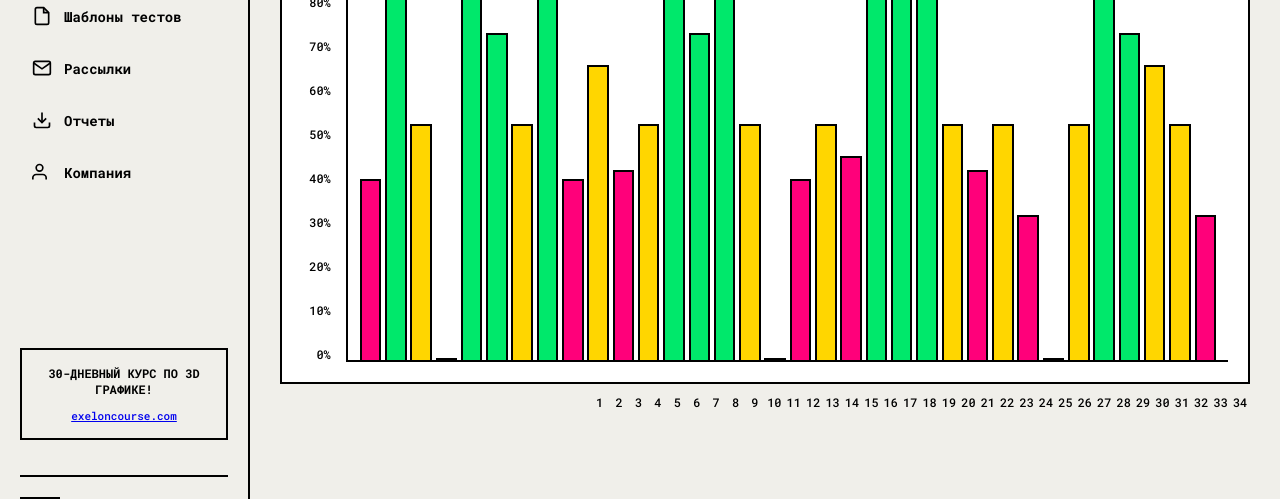
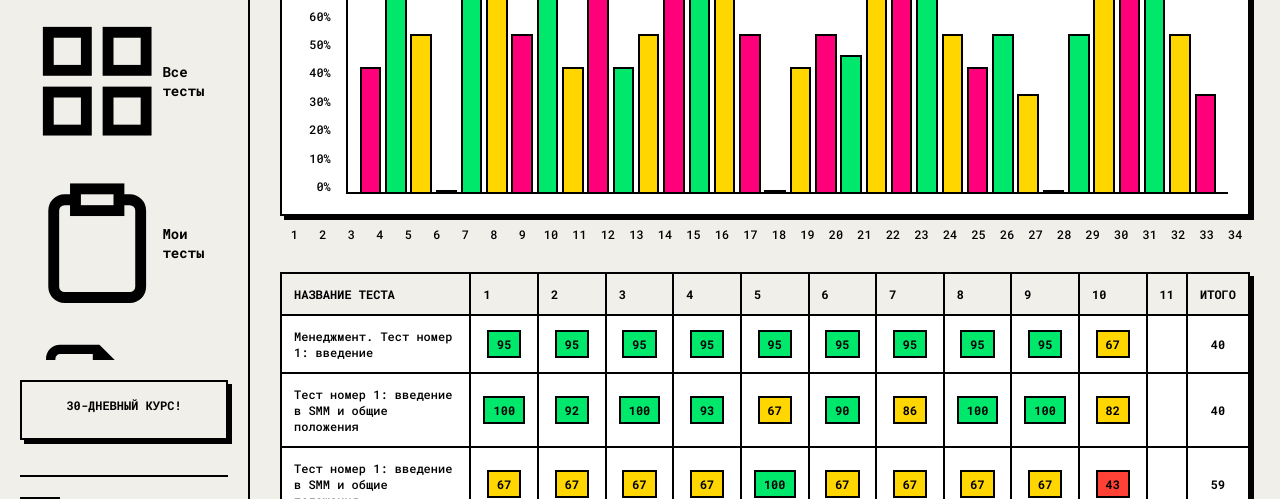
Before and after one commit to rbliar2312/resume, a plain HTML site: page graf.html in a window 1280 px wide. Shown: the part 243-742 px from the top of the page. Drawn offline with Linux system fonts and the light colour scheme; grey boxes are pictures that could not be loaded.

Commit message:
Update graf.html

```diff
--- a/graf.html
+++ b/graf.html
@@ -3,7 +3,7 @@
 <head>
     <meta charset="UTF-8">
     <meta name="viewport" content="width=device-width, initial-scale=1.0">
-    <title>График [BRUTALIST DIARY 2.2]</title>
+    <title>График [BRUTALIST DIARY 2.3]</title>
     <style>
         @import url('https://fonts.googleapis.com/css2?family=Roboto+Mono:wght@400;500;700&family=Lora:wght@700&display=swap');
         :root {
@@ -15,93 +15,76 @@
             --accent-primary: #FF007A;
             --accent-yellow: #FFD600;
             --accent-green: #00E86B;
-            --accent-blue: #00A3FF;
+            --accent-red: #FF4136;
             --border-width: 2px;
             --sidebar-width: 250px;
+            --hard-shadow: 4px 4px 0px var(--border-color);
         }
         * { margin: 0; padding: 0; box-sizing: border-box; border-radius: 0 !important; }
         body { font-family: var(--font-mono); background-color: var(--bg-paper); color: var(--text-primary); font-size: 14px; font-weight: 500; }
         .page-wrapper { display: flex; }
 
-        /* === БОКОВАЯ ПАНЕЛЬ === */
         .sidebar { width: var(--sidebar-width); height: 100vh; background-color: var(--bg-paper); border-right: var(--border-width) solid var(--border-color); position: fixed; top: 0; left: 0; display: flex; flex-direction: column; padding: 20px; }
         .sidebar-header { margin-bottom: 20px; padding-bottom: 20px; border-bottom: var(--border-width) solid var(--border-color); }
         .sidebar-header img { height: 24px; filter: grayscale(1); }
         .sidebar-nav { flex-grow: 1; overflow-y: auto; }
         .sidebar-nav ul { list-style: none; }
-        .sidebar-nav li a { display: flex; align-items: center; padding: 12px; text-decoration: none; color: var(--text-primary); font-weight: 700; margin-bottom: 8px; transition: none; }
-        .sidebar-nav li a svg { margin-right: 12px; width: 20px; height: 20px; }
+        .sidebar-nav li a { display: flex; align-items: center; padding: 12px; text-decoration: none; color: var(--text-primary); font-weight: 700; margin-bottom: 8px; }
         .sidebar-nav li a:hover { background-color: var(--accent-yellow); }
         .sidebar-nav li a.active { background-color: var(--accent-primary); }
         .sidebar-footer { margin-top: auto; padding-top: 20px; border-top: var(--border-width) solid var(--border-color); }
         .user-profile { display: flex; align-items: center; justify-content: space-between; }
-        .user-profile .profile-info { display: flex; align-items: center; gap: 10px; }
         .user-profile img { width: 40px; height: 40px; border: var(--border-width) solid var(--border-color); }
-        .user-profile .logout-btn { cursor: pointer; }
         .ad-container { padding: 20px 0; }
-        .ad-block { border: var(--border-width) solid var(--border-color); padding: 15px; text-align: center; font-size: 12px; margin-bottom: 15px; }
+        .ad-block { border: var(--border-width) solid var(--border-color); padding: 15px; text-align: center; font-size: 12px; margin-bottom: 15px; box-shadow: var(--hard-shadow); }
         .ad-block .ad-title { font-weight: 700; margin-bottom: 10px; text-transform: uppercase; }
-        .ad-block .ad-link { font-size: 11px; text-decoration: underline; }
 
-        /* === ОСНОВНОЙ КОНТЕНТ === */
         .main-content { margin-left: var(--sidebar-width); width: calc(100% - var(--sidebar-width)); padding: 30px; }
 
         .page-title-header { display: flex; justify-content: space-between; align-items: flex-end; margin-bottom: 20px; padding-bottom: 20px; border-bottom: var(--border-width) solid var(--border-color); }
         h1 { font-family: var(--font-serif); font-size: 32px; font-weight: 700; text-transform: uppercase; line-height: 1.2; }
-        h1 .subtitle { font-family: var(--font-mono); font-size: 14px; font-weight: 400; color: #888; text-transform: none; display: block; }
         .tabs { display: flex; }
         .tab-item { padding: 10px 15px; border: var(--border-width) solid var(--border-color); margin-left: -2px; font-weight: 700; cursor: pointer; background: #fff; }
         .tab-item.active { background: var(--accent-primary); }
 
-        /* === ГРАФИК === */
-        .chart-container {
-            height: 500px;
+        .chart-container { background: #fff; border: var(--border-width) solid var(--border-color); padding: 20px; display: flex; box-shadow: var(--hard-shadow); }
+        .y-axis { display: flex; flex-direction: column; justify-content: space-between; height: 300px; padding-right: 15px; font-size: 12px; text-align: right; border-right: var(--border-width) solid var(--border-color); }
+        .chart-area { flex-grow: 1; display: flex; justify-content: space-around; align-items: flex-end; height: 300px; padding: 0 10px; border-bottom: var(--border-width) solid var(--border-color); position: relative; }
+        .bar { width: calc(100% / 40); border: var(--border-width) solid var(--border-color); border-bottom: none; cursor: pointer; }
+        .x-axis { display: flex; justify-content: space-around; padding-top: 10px; font-size: 12px; }
+        .x-axis-label { width: calc(100% / 40); text-align: center; }
+
+        .results-table {
+            margin-top: 30px;
             width: 100%;
+            border-collapse: collapse;
             background: #fff;
             border: var(--border-width) solid var(--border-color);
-            padding: 20px;
-            display: flex;
+            box-shadow: var(--hard-shadow);
         }
-        .y-axis {
-            display: flex;
-            flex-direction: column;
-            justify-content: space-between;
-            height: 100%;
-            padding-right: 15px;
-            font-size: 12px;
-            text-align: right;
-            border-right: var(--border-width) solid var(--border-color);
-        }
-        .chart-area {
-            flex-grow: 1;
-            display: flex;
-            justify-content: space-around;
-            align-items: flex-end;
-            padding: 0 10px;
-            border-bottom: var(--border-width) solid var(--border-color);
-            position: relative;
-        }
-        .bar {
-            width: calc(100% / 40); /* ~ширина столбца */
+        .results-table th, .results-table td {
             border: var(--border-width) solid var(--border-color);
-            border-bottom: none;
-            cursor: pointer;
-            transition: filter 0.2s;
-        }
-        .bar:hover {
-            filter: brightness(1.1);
-        }
-        .x-axis {
-            display: flex;
-            justify-content: space-around;
-            padding-left: calc(var(--sidebar-width) + 60px); /* Синхронизация с Y-осью */
-            padding-top: 10px;
+            padding: 12px;
+            text-align: left;
             font-size: 12px;
         }
-        .x-axis-label {
-            width: calc(100% / 40);
+        .results-table th {
+            background-color: var(--bg-paper);
+            font-weight: 700;
+            text-transform: uppercase;
+        }
+        .results-table td.score-cell {
             text-align: center;
         }
+        .score-box {
+            display: inline-block;
+            padding: 4px 8px;
+            font-weight: 700;
+            border: var(--border-width) solid var(--border-color);
+        }
+        .score-green { background-color: var(--accent-green); }
+        .score-yellow { background-color: var(--accent-yellow); }
+        .score-red { background-color: var(--accent-red); }
 
         @media (max-width: 992px) {
             .page-wrapper { display: block; }
@@ -117,111 +100,107 @@
             <div class="sidebar-header"><img src="https://storage.yandexcloud.net/s.mierasoft.com/media/logo_color.svg" alt="Merasoft Logo"></div>
             <div class="sidebar-nav">
                 <ul>
-                    <li><a href="#" class="active" onclick="showInfo('График')"><svg viewBox="0 0 24 24" fill="none" stroke="currentColor" stroke-width="2"><path d="M3 3v18h18"/><path d="M18.7 8a6 6 0 0 0-8.4 0L4 14"/></svg>График</a></li>
-                    <li><a href="#" onclick="showInfo('Все тесты')"><svg viewBox="0 0 24 24" fill="none" stroke="currentColor" stroke-width="2"><rect x="3" y="3" width="7" height="7"></rect><rect x="14" y="3" width="7" height="7"></rect><rect x="14" y="14" width="7" height="7"></rect><rect x="3" y="14" width="7" height="7"></rect></svg>Все тесты</a></li>
-                    <li><a href="#" onclick="showInfo('Мои тесты')"><svg viewBox="0 0 24 24" fill="none" stroke="currentColor" stroke-width="2"><path d="M16 4h2a2 2 0 0 1 2 2v14a2 2 0 0 1-2 2H6a2 2 0 0 1-2-2V6a2 2 0 0 1 2-2h2"></path><rect x="8" y="2" width="8" height="4"></rect></svg>Мои тесты</a></li>
-                    <li><a href="#" onclick="showInfo('Шаблоны тестов')"><svg viewBox="0 0 24 24" fill="none" stroke="currentColor" stroke-width="2"><path d="M14 2H6a2 2 0 0 0-2 2v16a2 2 0 0 0 2 2h12a2 2 0 0 0 2-2V8z"></path><polyline points="14 2 14 8 20 8"></polyline></svg>Шаблоны тестов</a></li>
-                    <li><a href="#" onclick="showInfo('Рассылки')"><svg viewBox="0 0 24 24" fill="none" stroke="currentColor" stroke-width="2"><path d="M4 4h16c1.1 0 2 .9 2 2v12c0 1.1-.9 2-2 2H4c-1.1 0-2-.9-2-2V6c0-1.1.9-2 2-2z"></path><polyline points="22,6 12,13 2,6"></polyline></svg>Рассылки</a></li>
-                    <li><a href="#" onclick="showInfo('Отчеты')"><svg viewBox="0 0 24 24" fill="none" stroke="currentColor" stroke-width="2"><path d="M21 15v4a2 2 0 0 1-2 2H5a2 2 0 0 1-2-2v-4"></path><polyline points="7 10 12 15 17 10"></polyline><line x1="12" y1="15" x2="12" y2="3"></line></svg>Отчеты</a></li>
-                    <li><a href="https://www.pornhub.com" target="_blank"><svg viewBox="0 0 24 24" fill="none" stroke="currentColor" stroke-width="2"><path d="M17 21v-2a4 4 0 0 0-4-4H5a4 4 0 0 0-4 4v2"></path><circle cx="9" cy="7" r="4"></circle></svg>Компания</a></li>
+                    <li><a href="#" class="active"><svg viewBox="0 0 24 24" fill="none" stroke="currentColor" stroke-width="2"><path d="M3 3v18h18"/><path d="M18.7 8a6 6 0 0 0-8.4 0L4 14"/></svg>График</a></li>
+                    <li><a href="#"><svg viewBox="0 0 24 24" fill="none" stroke="currentColor" stroke-width="2"><rect x="3" y="3" width="7" height="7"></rect><rect x="14" y="3" width="7" height="7"></rect><rect x="14" y="14" width="7" height="7"></rect><rect x="3" y="14" width="7" height="7"></rect></svg>Все тесты</a></li>
+                    <li><a href="#"><svg viewBox="0 0 24 24" fill="none" stroke="currentColor" stroke-width="2"><path d="M16 4h2a2 2 0 0 1 2 2v14a2 2 0 0 1-2 2H6a2 2 0 0 1-2-2V6a2 2 0 0 1 2-2h2"></path><rect x="8" y="2" width="8" height="4"></rect></svg>Мои тесты</a></li>
+                    <li><a href="#"><svg viewBox="0 0 24 24" fill="none" stroke="currentColor" stroke-width="2"><path d="M14 2H6a2 2 0 0 0-2 2v16a2 2 0 0 0 2 2h12a2 2 0 0 0 2-2V8z"></path><polyline points="14 2 14 8 20 8"></polyline></svg>Шаблоны тестов</a></li>
                 </ul>
             </div>
             <div class="ad-container">
                  <div class="ad-block">
-                    <p class="ad-title">30-ДНЕВНЫЙ КУРС ПО 3D ГРАФИКЕ!</p>
-                    <a href="#" onclick="alert('Переход на exeloncourse.com')" class="ad-link">exeloncourse.com</a>
+                    <p class="ad-title">30-ДНЕВНЫЙ КУРС!</p>
                 </div>
             </div>
             <div class="sidebar-footer">
                 <div class="user-profile">
-                    <div class="profile-info">
-                        <img src="https://i.pravatar.cc/150?u=a042581f4e29026704d" alt="User Avatar">
-                    </div>
-                    <svg onclick="alert('Выход')" class="logout-btn" width="24" height="24" viewBox="0 0 24 24" fill="none" stroke="currentColor" stroke-width="2"><path d="M15 3H19a2 2 0 0 1 2 2v14a2 2 0 0 1-2 2H15"></path><polyline points="10 17 15 12 10 7"></polyline><line x1="15" y1="12" x2="3" y2="12"></line></svg>
+                     <img src="https://i.pravatar.cc/150?u=a042581f4e29026704d" alt="User Avatar">
                 </div>
             </div>
         </nav>
 
         <main class="main-content">
             <div class="page-title-header">
-                <h1>ГРАФИК<span class="subtitle">/ Результаты / Итоги по вопросам</span></h1>
+                <h1>ГРАФИК</h1>
                 <div class="tabs">
-                    <div class="tab-item" onclick="showInfo('Вкладка Расписание')">Расписание</div>
-                    <div class="tab-item active" onclick="showInfo('Вкладка Результаты')">Результаты</div>
-                    <div class="tab-item" onclick="showInfo('Вкладка Избранное')">Избранное</div>
+                    <div class="tab-item">Расписание</div>
+                    <div class="tab-item active">Результаты</div>
+                    <div class="tab-item">Избранное</div>
                 </div>
             </div>
 
             <div class="chart-container">
                 <div class="y-axis">
-                    <span>100%</span>
-                    <span>90%</span>
-                    <span>80%</span>
-                    <span>70%</span>
-                    <span>60%</span>
-                    <span>50%</span>
-                    <span>40%</span>
-                    <span>30%</span>
-                    <span>20%</span>
-                    <span>10%</span>
-                    <span>0%</span>
+                    <span>100%</span><span>90%</span><span>80%</span><span>70%</span><span>60%</span><span>50%</span><span>40%</span><span>30%</span><span>20%</span><span>10%</span><span>0%</span>
                 </div>
-                <div class="chart-area" id="chart">
-                    <!-- Столбцы будут сгенерированы скриптом -->
-                </div>
+                <div class="chart-area" id="chart"></div>
             </div>
-            <div class="x-axis" id="x-axis">
-                <!-- Метки будут сгенерированы скриптом -->
-            </div>
+            <div class="x-axis" id="x-axis"></div>
+
+            <table class="results-table" id="results-table">
+                <thead>
+                    <tr>
+                        <th>Название теста</th>
+                        <th>1</th><th>2</th><th>3</th><th>4</th><th>5</th><th>6</th><th>7</th><th>8</th><th>9</th><th>10</th><th>11</th>
+                        <th>Итого</th>
+                    </tr>
+                </thead>
+                <tbody>
+                    <!-- Данные будут добавлены скриптом -->
+                </tbody>
+            </table>
         </main>
     </div>
 
     <script>
-        // --- ПРОСТАЯ ИНТЕРАКТИВНОСТЬ ---
-        function showInfo(message) {
-            alert(`Вы кликнули на: ${message}`);
-        }
-
-        // --- ГЕНЕРАЦИЯ ГРАФИКА ---
         document.addEventListener('DOMContentLoaded', () => {
             const chartArea = document.getElementById('chart');
             const xAxis = document.getElementById('x-axis');
-            const data = [
-                { value: 40, color: 'var(--accent-primary)' }, { value: 82, color: 'var(--accent-green)' },
-                { value: 52, color: 'var(--accent-yellow)' }, { value: 0, color: 'transparent' },
-                { value: 81, color: 'var(--accent-green)' }, { value: 72, color: 'var(--accent-green)' },
-                { value: 52, color: 'var(--accent-yellow)' }, { value: 100, color: 'var(--accent-green)' },
-                { value: 40, color: 'var(--accent-primary)' }, { value: 65, color: 'var(--accent-yellow)' },
-                { value: 42, color: 'var(--accent-primary)' }, { value: 52, color: 'var(--accent-yellow)' },
-                { value: 82, color: 'var(--accent-green)' }, { value: 72, color: 'var(--accent-green)' },
-                { value: 85, color: 'var(--accent-green)' }, { value: 52, color: 'var(--accent-yellow)' },
-                { value: 0, color: 'transparent' }, { value: 40, color: 'var(--accent-primary)' },
-                { value: 52, color: 'var(--accent-yellow)' }, { value: 45, color: 'var(--accent-primary)' },
-                { value: 81, color: 'var(--accent-green)' }, { value: 90, color: 'var(--accent-green)' },
-                { value: 90, color: 'var(--accent-green)' }, { value: 52, color: 'var(--accent-yellow)' },
-                { value: 42, color: 'var(--accent-primary)' }, { value: 52, color: 'var(--accent-yellow)' },
-                { value: 32, color: 'var(--accent-primary)' }, { value: 0, color: 'transparent' },
-                { value: 52, color: 'var(--accent-yellow)' }, { value: 81, color: 'var(--accent-green)' },
-                { value: 72, color: 'var(--accent-green)' }, { value: 65, color: 'var(--accent-yellow)' },
-                { value: 52, color: 'var(--accent-yellow)' }, { value: 32, color: 'var(--accent-primary)' },
-            ];
+            const chartData = [42,85,53,0,85,73,53,100,42,66,42,53,85,73,88,53,0,42,53,46,85,92,92,53,42,53,33,0,53,85,73,66,53,33];
+            const colors = ['var(--accent-primary)', 'var(--accent-green)', 'var(--accent-yellow)'];
 
-            data.forEach((point, index) => {
-                // Создаем столбец
+            chartData.forEach((value, index) => {
                 const bar = document.createElement('div');
                 bar.className = 'bar';
-                bar.style.height = `${point.value}%`;
-                bar.style.backgroundColor = point.color;
-                bar.title = `Вопрос ${index + 1}: ${point.value}%`;
-                bar.onclick = () => showInfo(`Столбец ${index + 1} (${point.value}%)`);
+                bar.style.height = `${value}%`;
+                bar.style.backgroundColor = colors[index % 3];
                 chartArea.appendChild(bar);
 
-                // Создаем метку на оси X
                 const label = document.createElement('div');
                 label.className = 'x-axis-label';
                 label.textContent = index + 1;
                 xAxis.appendChild(label);
             });
+
+            const tableBody = document.querySelector('#results-table tbody');
+            const tableData = [
+                { name: 'Менеджмент. Тест номер 1: введение', scores: [95, 95, 95, 95, 95, 95, 95, 95, 95, 67], total: 40 },
+                { name: 'Тест номер 1: введение в SMM и общие положения', scores: [100, 92, 100, 93, 67, 90, 86, 100, 100, 82], total: 40 },
+                { name: 'Тест номер 1: введение в SMM и общие положения', scores: [67, 67, 67, 67, 100, 67, 67, 67, 67, 43], total: 59 },
+                { name: 'Менеджмент. часть 1: введение', scores: [100, 100, 100, 100, 43, 100, 100, 91, 100, 100], total: 100 },
+                { name: 'Тест номер 1: введение в SMM и общие положения', scores: [43, 43, 43, 43, 100, 45, 43, 43, 43, 65], total: 280 },
+                { name: 'Тест номер 1: введение в SMM и общие положения', scores: [65, 65, 65, 65, 65, 65, 60, 65, 65, 95], total: 300 },
+            ];
+
+            function getScoreClass(score) {
+                if (score >= 90) return 'score-green';
+                if (score >= 60) return 'score-yellow';
+                return 'score-red';
+            }
+
+            tableData.forEach(rowData => {
+                const row = document.createElement('tr');
+                let cells = `<td>${rowData.name}</td>`;
+                rowData.scores.forEach(score => {
+                    cells += `<td class="score-cell"><span class="score-box ${getScoreClass(score)}">${score}</span></td>`;
+                });
+                // Дополняем пустыми ячейками, если нужно
+                for (let i = rowData.scores.length; i < 11; i++) {
+                    cells += `<td></td>`;
+                }
+                cells += `<td class="score-cell"><strong>${rowData.total}</strong></td>`;
+                row.innerHTML = cells;
+                tableBody.appendChild(row);
+            });
         });
     </script>
 </body>
```
